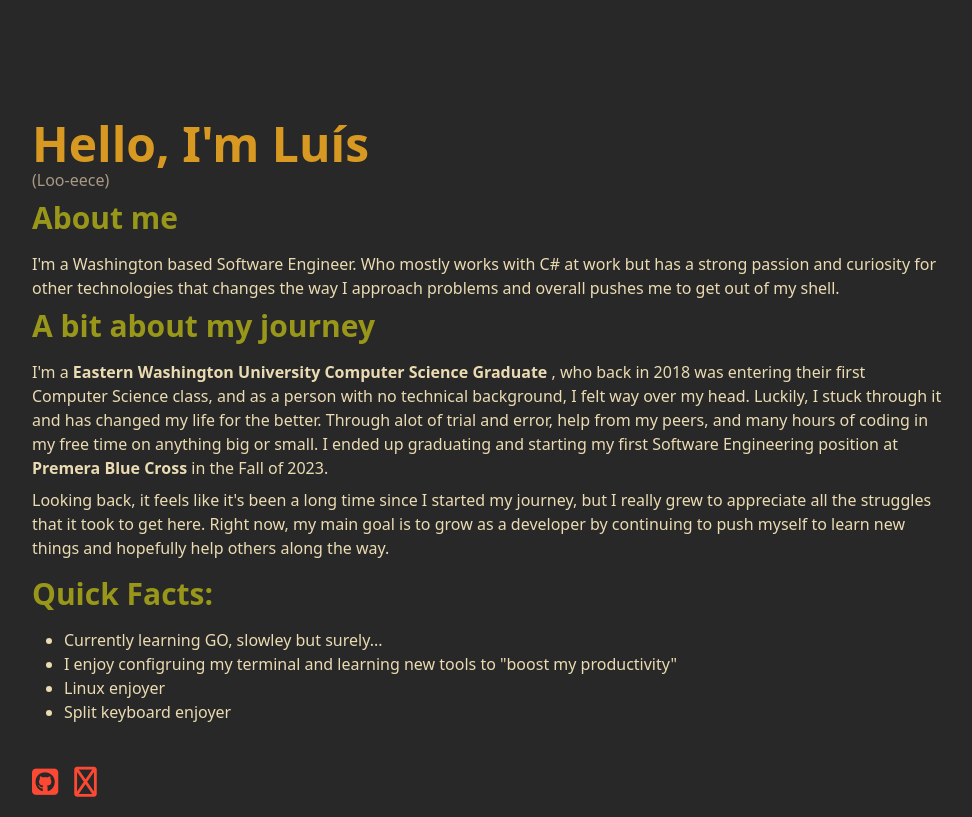
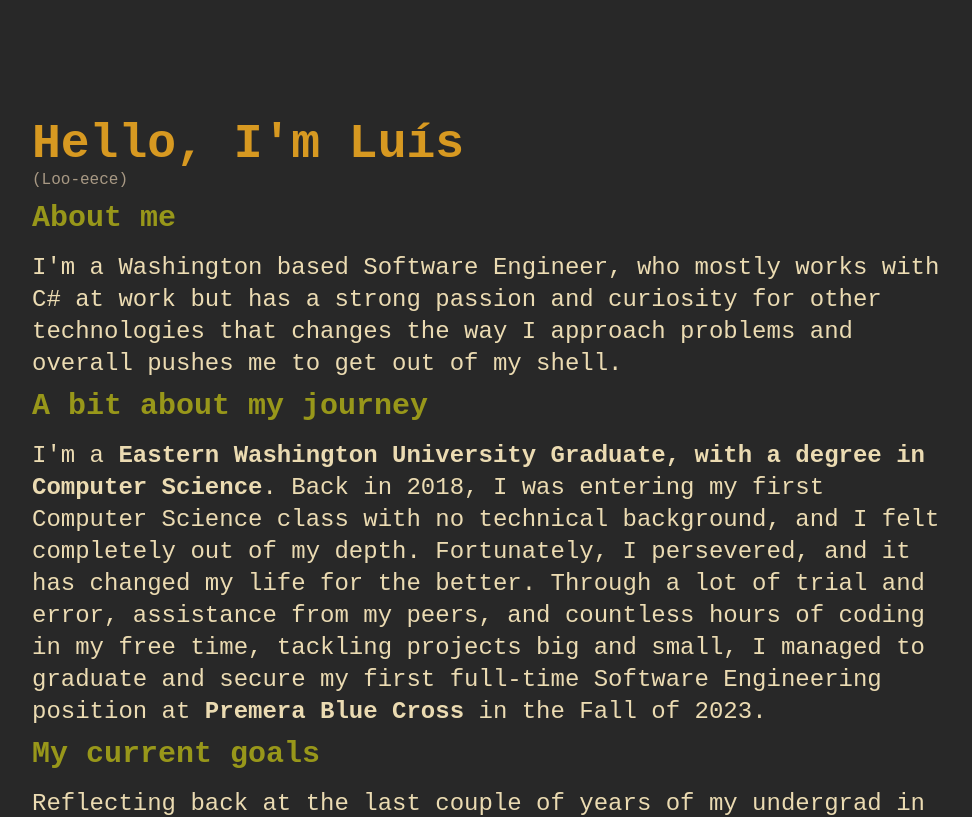
Before and after one commit to TechGlue/PersonalSite, a React (Vite) app: page / in a window 1280 px wide. Shown: the top 817 px of the page, without its empty margins (152-1124 px from the left). Built offline with nearby package versions, Linux system fonts and the light colour scheme.

Commit message:
coloring, fonts, and other styling misc. finished

```diff
--- a/src/error-page.jsx
+++ b/src/error-page.jsx
@@ -5,13 +5,13 @@ export default function ErrorPage() {
   console.error(error);
 
   return (
-    <div className="flex h-screen" id="error-page">
+    <div className="flex h-screen bg-primary p-4" id="error-page">
       <div className="m-auto">
-        <p className="text-7xl mb-5 ">Oops!</p>
-        <p className="text-lg">
+        <p className="text-7xl mb-5 text-titles">Oops!</p>
+        <p className="text-lg text-icons">
           <i>{error.statusText || error.message}</i>
         </p>
-        <p className="text-md">
+        <p className="text-md text-secondary">
           Sorry, unexpected error has occurred. Please contact Luis, if you need
           help or links are broken. Thank you!
         </p>
--- a/src/index.css
+++ b/src/index.css
@@ -1,6 +1,7 @@
 @tailwind base;
 @tailwind components;
 @tailwind utilities;
+@import url("https://fonts.googleapis.com/css2?family=Fira+Code&display=swap");
 
 @layer base {
   :root {
--- a/src/main.jsx
+++ b/src/main.jsx
@@ -19,7 +19,9 @@ const router = createBrowserRouter([
 ]);
 
 ReactDOM.createRoot(document.getElementById("root")).render(
-  <React.StrictMode>
-    <RouterProvider router={router} />
-  </React.StrictMode>
+  <div className="body-font font-firacode">
+    <React.StrictMode>
+      <RouterProvider router={router} />
+    </React.StrictMode>
+  </div>
 );
--- a/src/routes/splashpage.jsx
+++ b/src/routes/splashpage.jsx
@@ -1,11 +1,10 @@
 //make this a component
 import React from "react";
 import { Link } from "react-router-dom";
-import image from "./../assets/square.webp";
 
 export default function SplashPage() {
   return (
-    <>
+    <div class="">
       <div class="grid grid-cols-1 gap-2">
         <div>
           <div className="">
@@ -23,8 +22,8 @@ export default function SplashPage() {
           About me
         </p>
         <div>
-          <p className="text-secondary">
-            I'm a Washington based Software Engineer. Who mostly works with C#
+          <p className="text-2xl text-secondary body-font font-firacode">
+            I'm a Washington based Software Engineer, who mostly works with C#
             at work but has a strong passion and curiosity for other
             technologies that changes the way I approach problems and overall
             pushes me to get out of my shell.
@@ -34,23 +33,41 @@ export default function SplashPage() {
         <p className="text-3xl mb-2 font-bold text-secondary-titles">
           A bit about my journey
         </p>
-        <div className="text-secondary">
+        <div className="text-secondary text-2xl">
           <p>
-            I'm a <b>Eastern Washington University Computer Science Graduate </b>, who back in 2018 was
-            entering their first Computer Science class, and as a person with no
-            technical background, I felt way over my head. Luckily, I stuck
-            through it and has changed my life for the better. Through alot of
-            trial and error, help from my peers, and many hours of coding in my
-            free time on anything big or small. I ended up graduating and
-            starting my first Software Engineering position at{" "}
-            <b>Premera Blue Cross</b> in the Fall of 2023.
+            I'm a{" "}
+            <b>
+              Eastern Washington University Graduate, with a degree in Computer
+              Science
+            </b>
+            . Back in 2018, I was entering my first Computer Science class with
+            no technical background, and I felt completely out of my depth.
+            Fortunately, I persevered, and it has changed my life for the
+            better. Through a lot of trial and error, assistance from my peers,
+            and countless hours of coding in my free time, tackling projects big
+            and small, I managed to graduate and secure my first full-time
+            Software Engineering position at <b>Premera Blue Cross</b> in the
+            Fall of 2023.
+          </p>
+        </div>
+
+        <p className="text-3xl font-bold text-secondary-titles">
+          My current goals
+        </p>
+        <div className="text-secondary text-2xl">
+          <p className="mt-2">
+            Reflecting back at the last couple of years of my undergrad in my
+            head it feels like it's time for a breather right you got over that
+            hump of getting a degree??? But nah I really grew to appreciate all
+            the struggles that it took to get something done so I want to
+            continue that marathon.
           </p>
           <p className="mt-2">
-            Looking back, it feels like it's been a long time since I started my
-            journey, but I really grew to appreciate all the struggles that it
-            took to get here. Right now, my main goal is to grow as a developer
-            by continuing to push myself to learn new things and hopefully help
-            others along the way.
+            Right now, my main goal is to grow as a person by continuing to push
+            myself to learn new languages and frameworks. Additionally, I aim to
+            regain my physical fitness through strength and weight training.
+            Hopefully, I can find that elusive balance in this ever-changing
+            world.
           </p>
         </div>
 
@@ -58,7 +75,7 @@ export default function SplashPage() {
           Quick Facts:{" "}
         </p>
         <div>
-          <ul className="text-secondary list-disc ml-8">
+          <ul className="text-secondary list-disc ml-8 text-2xl">
             <li>Currently learning GO, slowley but surely...</li>
             <li>
               I enjoy configruing my terminal and learning new tools to "boost
@@ -69,16 +86,19 @@ export default function SplashPage() {
           </ul>
           <div className="mt-10 flex justify-left text-icons ">
             <div className="text-3xl grid grid-cols-3 gap-4">
-              <Link to={`/`}>
+              <a href="https://github.com/TechGlue">
                 <i class="fa-brands fa-square-github hover:text-icons-hover"></i>
-              </Link>
-              <Link to={`/`}>
+              </a>
+              <a href="malito:lgarcia29@ewu.edu">
                 <i class="fa-regular fa-square-envelope hover:text-icons-hover"></i>
-              </Link>
+              </a>
+              <a href="https://open.spotify.com/playlist/2LeH8YzsZs4wH2hE6iSk9y?si=06545348f9d4406b">
+                <i class="fa-regular fa-spotify hover:text-icons-hover"></i>
+              </a>
             </div>
           </div>
         </div>
       </div>
-    </>
+    </div>
   );
 }
--- a/tailwind.config.cjs
+++ b/tailwind.config.cjs
@@ -3,15 +3,16 @@ module.exports = {
   content: ["./index.html", "./src/**/*.{js,ts,jsx,tsx}"],
   theme: {
     extend: {
-	  colors:{
-		'primary': '#282828',
-		'secondary': '#ebdbb2',
-		'titles': '#d79921',
-		'secondary-titles': '#98971a',
-		'icons': '#fb4934',
-		'icons-hover': '#cc241d',
-		'copyright': '#a89984'
-	  },
+      fontFamily: { firacode: ["Fira Code", "monospace"]},
+      colors: {
+        primary: "#282828",
+        secondary: "#ebdbb2",
+        titles: "#d79921",
+        "secondary-titles": "#98971a",
+        icons: "#fb4934",
+        "icons-hover": "#cc241d",
+        copyright: "#a89984",
+      },
       keyframes: {
         typing: {
           "0%": {
@@ -32,11 +33,10 @@ module.exports = {
           },
         },
       },
-	  container:{
-		center: true,
-		padding: '9rem',
-
-	  },
+      container: {
+        center: true,
+        padding: "9rem",
+      },
       animation: {
         typing: "typing 3s steps(20), blink 3s infinite",
       },
```
